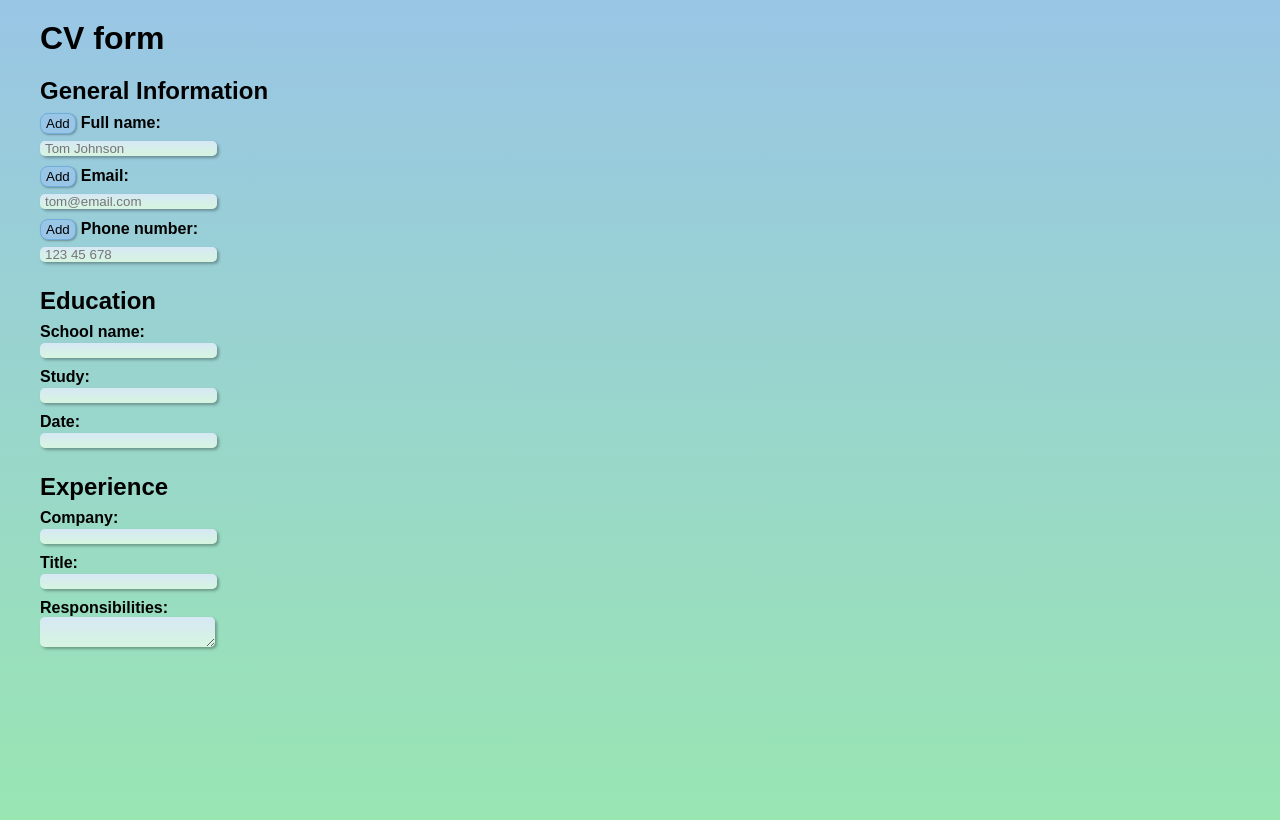
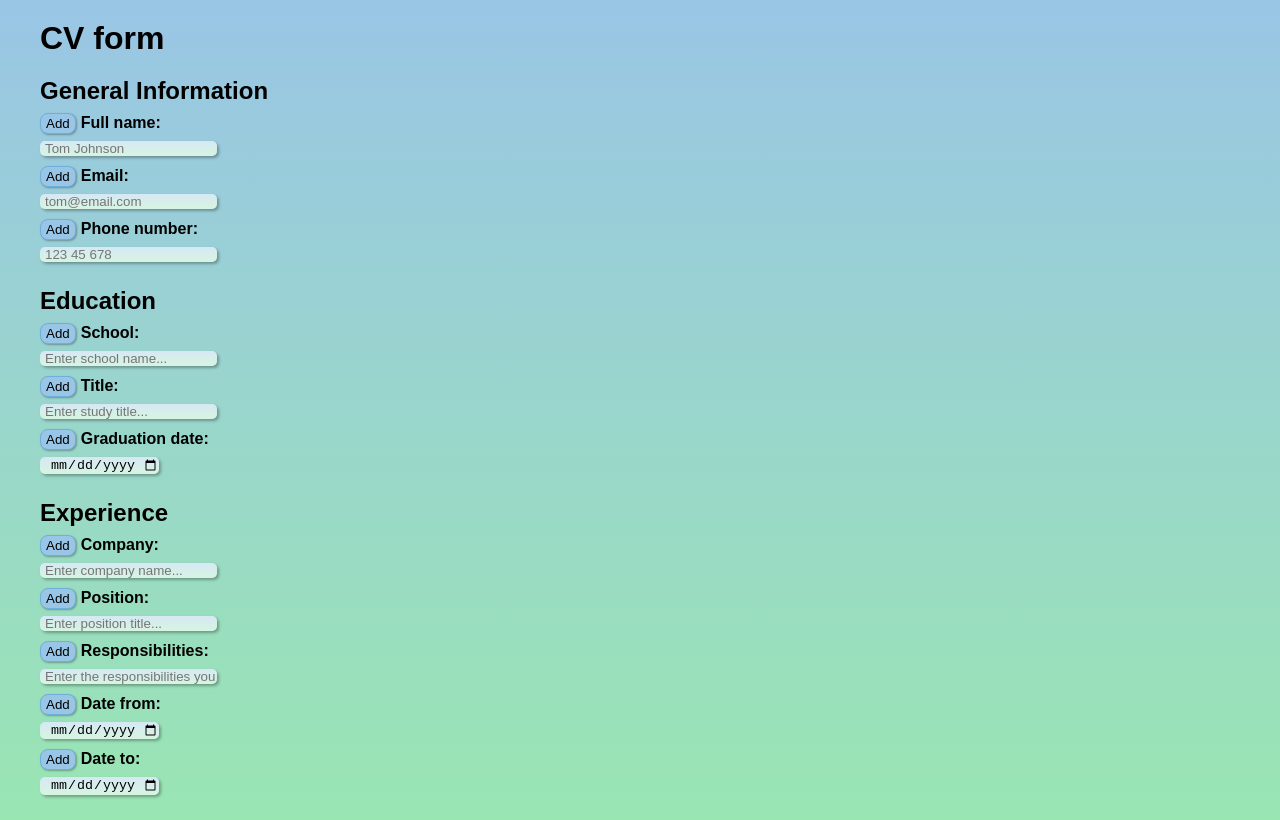
Before and after one commit to biandresen/CV_App, a React (Vite) app: page / in a window 1280 px wide. Built offline with nearby package versions, Linux system fonts and the light colour scheme.

Commit message:
feat: add all components with features

```diff
--- a/src/components/CVApp.jsx
+++ b/src/components/CVApp.jsx
@@ -8,6 +8,14 @@ function CVApp() {
     name: false,
     email: false,
     phone: false,
+    school: false,
+    title: false,
+    gradDate: false,
+    company: false,
+    position: false,
+    responsibilities: false,
+    dateFrom: false,
+    dateTo: false,
   });
 
   const alertMessage = "Write something before adding";
@@ -27,6 +35,46 @@ function CVApp() {
     setFilled({ ...filled, phone: !filled.phone });
   };
 
+  const handleSchoolClick = (schoolInput) => {
+    if (schoolInput.trim() == "") return alert(alertMessage);
+    setFilled({ ...filled, school: !filled.school });
+  };
+
+  const handleTitleClick = (titleInput) => {
+    if (titleInput.trim() == "") return alert(alertMessage);
+    setFilled({ ...filled, title: !filled.title });
+  };
+
+  const handleGradDateClick = (gradDateInput) => {
+    if (gradDateInput.trim() == "") return alert(alertMessage);
+    setFilled({ ...filled, gradDate: !filled.gradDate });
+  };
+
+  const handleCompanyClick = (companyInput) => {
+    if (companyInput.trim() == "") return alert(alertMessage);
+    setFilled({ ...filled, company: !filled.company });
+  };
+
+  const handlePositionClick = (positionInput) => {
+    if (positionInput.trim() == "") return alert(alertMessage);
+    setFilled({ ...filled, position: !filled.position });
+  };
+
+  const handleResponsibilitiesClick = (responsibilitiesInput) => {
+    if (responsibilitiesInput.trim() == "") return alert(alertMessage);
+    setFilled({ ...filled, responsibilities: !filled.responsibilities });
+  };
+
+  const handleDateFromClick = (dateFromInput) => {
+    if (dateFromInput.trim() == "") return alert(alertMessage);
+    setFilled({ ...filled, dateFrom: !filled.dateFrom });
+  };
+
+  const handleDateToClick = (dateToInput) => {
+    if (dateToInput.trim() == "") return alert(alertMessage);
+    setFilled({ ...filled, dateTo: !filled.dateTo });
+  };
+
   return (
     <div>
       <h1>CV form</h1>
@@ -38,8 +86,27 @@ function CVApp() {
         handleEmailClick={handleEmailClick}
         handlePhoneClick={handlePhoneClick}
       />
-      <Education />
-      <Experience />
+      <Education
+        schoolFilled={filled.school}
+        titleFilled={filled.title}
+        studyFilled={filled.study}
+        gradDateFilled={filled.gradDate}
+        handleSchoolClick={handleSchoolClick}
+        handleTitleClick={handleTitleClick}
+        handleGradDateClick={handleGradDateClick}
+      />
+      <Experience
+        companyFilled={filled.company}
+        positionFilled={filled.position}
+        responsibilitiesFilled={filled.responsibilities}
+        dateFromFilled={filled.dateFrom}
+        dateToFilled={filled.dateTo}
+        handleCompanyClick={handleCompanyClick}
+        handlePositionClick={handlePositionClick}
+        handleResponsibilitiesClick={handleResponsibilitiesClick}
+        handleDateFromClick={handleDateFromClick}
+        handleDateToClick={handleDateToClick}
+      />
     </div>
   );
 }
--- a/src/components/Education.jsx
+++ b/src/components/Education.jsx
@@ -1,18 +1,91 @@
 import { useState } from "react";
 
-export default function Education() {
+export default function Education({
+  schoolFilled,
+  titleFilled,
+  gradDateFilled,
+  handleSchoolClick,
+  handleTitleClick,
+  handleGradDateClick,
+}) {
+  const [schoolInput, setSchoolInput] = useState("");
+  const [titleInput, setTitleInput] = useState("");
+  const [gradDateInput, setGradDateInput] = useState("");
+
+  const handleSchoolChange = (e) => {
+    setSchoolInput(e.target.value);
+  };
+
+  const handleTitleChange = (e) => {
+    setTitleInput(e.target.value);
+  };
+
+  const handleGradDateChange = (e) => {
+    setGradDateInput(e.target.value);
+  };
+
   return (
     <section>
       <h2>Education</h2>
-      <label htmlFor="schoolName">School name:</label>
+      <button onClick={() => handleSchoolClick(schoolInput)}>
+        {schoolFilled ? "Edit" : "Add"}
+      </button>
+      <label htmlFor="school">School: </label>
+      <span style={schoolFilled ? { display: "inline" } : { display: "none" }}>
+        {" "}
+        {schoolInput}
+      </span>
+      <br style={schoolFilled ? { display: "none" } : { display: "inline" }} />
+      <input
+        style={schoolFilled ? { display: "none" } : { display: "inline" }}
+        value={schoolInput}
+        onChange={handleSchoolChange}
+        id="school"
+        type="text"
+        placeholder="Enter school name..."
+      />
       <br />
-      <input id="schoolName" type="text" /> <br />
-      <label htmlFor="study">Study: </label>
+
+      <button onClick={() => handleTitleClick(titleInput)}>
+        {titleFilled ? "Edit" : "Add"}
+      </button>
+      <label htmlFor="title">Title: </label>
+      <span style={titleFilled ? { display: "inline" } : { display: "none" }}>
+        {" "}
+        {titleInput}
+      </span>
+      <br style={titleFilled ? { display: "none" } : { display: "inline" }} />
+      <input
+        style={titleFilled ? { display: "none" } : { display: "inline" }}
+        value={titleInput}
+        onChange={handleTitleChange}
+        id="title"
+        type="text"
+        placeholder="Enter study title..."
+      />
       <br />
-      <input id="study" type="text" /> <br />
-      <label htmlFor="studyDate">Date: </label>
+
+      <button onClick={() => handleGradDateClick(gradDateInput)}>
+        {gradDateFilled ? "Edit" : "Add"}
+      </button>
+      <label htmlFor="gradDate">Graduation date: </label>
+      <span
+        style={gradDateFilled ? { display: "inline" } : { display: "none" }}
+      >
+        {" "}
+        {gradDateInput}
+      </span>
+      <br
+        style={gradDateFilled ? { display: "none" } : { display: "inline" }}
+      />
+      <input
+        style={gradDateFilled ? { display: "none" } : { display: "inline" }}
+        value={gradDateInput}
+        onChange={handleGradDateChange}
+        id="date"
+        type="date"
+      />
       <br />
-      <input id="studyDate" type="text" />
     </section>
   );
 }
--- a/src/components/Experience.jsx
+++ b/src/components/Experience.jsx
@@ -1,18 +1,158 @@
 import { useState } from "react";
 
-export default function Experience() {
+export default function Experience({
+  companyFilled,
+  positionFilled,
+  responsibilitiesFilled,
+  dateFromFilled,
+  dateToFilled,
+  handleCompanyClick,
+  handlePositionClick,
+  handleResponsibilitiesClick,
+  handleDateFromClick,
+  handleDateToClick,
+}) {
+  const [companyInput, setCompanyInput] = useState("");
+  const [positionInput, setPositionInput] = useState("");
+  const [responsibilitiesInput, setResponsibilitiesInput] = useState("");
+  const [dateFromInput, setDateFromInput] = useState("");
+  const [dateToInput, setDateToInput] = useState("");
+
+  const handleCompanyChange = (e) => {
+    setCompanyInput(e.target.value);
+  };
+
+  const handlePositionChange = (e) => {
+    setPositionInput(e.target.value);
+  };
+
+  const handleResponsibilitiesChange = (e) => {
+    setResponsibilitiesInput(e.target.value);
+  };
+
+  const handleDateFromChange = (e) => {
+    setDateFromInput(e.target.value);
+  };
+
+  const handleDateToChange = (e) => {
+    setDateToInput(e.target.value);
+  };
+
   return (
     <section>
       <h2>Experience</h2>
-      <label htmlFor="company">Company:</label>
+      <button onClick={() => handleCompanyClick(companyInput)}>
+        {companyFilled ? "Edit" : "Add"}
+      </button>
+      <label htmlFor="company">Company: </label>
+      <span style={companyFilled ? { display: "inline" } : { display: "none" }}>
+        {" "}
+        {companyInput}
+      </span>
+      <br style={companyFilled ? { display: "none" } : { display: "inline" }} />
+      <input
+        style={companyFilled ? { display: "none" } : { display: "inline" }}
+        value={companyInput}
+        onChange={handleCompanyChange}
+        id="company"
+        type="text"
+        placeholder="Enter company name..."
+      />
       <br />
-      <input id="company" type="text" /> <br />
-      <label htmlFor="title">Title: </label>
+
+      <button onClick={() => handlePositionClick(positionInput)}>
+        {positionFilled ? "Edit" : "Add"}
+      </button>
+      <label htmlFor="position">Position: </label>
+      <span
+        style={positionFilled ? { display: "inline" } : { display: "none" }}
+      >
+        {" "}
+        {positionInput}
+      </span>
+      <br
+        style={positionFilled ? { display: "none" } : { display: "inline" }}
+      />
+      <input
+        style={positionFilled ? { display: "none" } : { display: "inline" }}
+        value={positionInput}
+        onChange={handlePositionChange}
+        id="position"
+        type="text"
+        placeholder="Enter position title..."
+      />
       <br />
-      <input id="title" type="text" /> <br />
+
+      <button
+        onClick={() => handleResponsibilitiesClick(responsibilitiesInput)}
+      >
+        {responsibilitiesFilled ? "Edit" : "Add"}
+      </button>
       <label htmlFor="responsibilities">Responsibilities: </label>
+      <span
+        style={
+          responsibilitiesFilled ? { display: "inline" } : { display: "none" }
+        }
+      >
+        {" "}
+        {responsibilitiesInput}
+      </span>
+      <br
+        style={
+          responsibilitiesFilled ? { display: "none" } : { display: "inline" }
+        }
+      />
+      <input
+        style={
+          responsibilitiesFilled ? { display: "none" } : { display: "inline" }
+        }
+        value={responsibilitiesInput}
+        onChange={handleResponsibilitiesChange}
+        id="responsibilities"
+        type="text"
+        placeholder="Enter the responsibilities you had..."
+      />
       <br />
-      <textarea id="responsibilities"></textarea>
+
+      <button onClick={() => handleDateFromClick(dateFromInput)}>
+        {dateFromFilled ? "Edit" : "Add"}
+      </button>
+      <label htmlFor="dateFrom">Date from: </label>
+      <span
+        style={dateFromFilled ? { display: "inline" } : { display: "none" }}
+      >
+        {" "}
+        {dateFromInput}
+      </span>
+      <br
+        style={dateFromFilled ? { display: "none" } : { display: "inline" }}
+      />
+      <input
+        style={dateFromFilled ? { display: "none" } : { display: "inline" }}
+        value={dateFromInput}
+        onChange={handleDateFromChange}
+        id="dateFrom"
+        type="date"
+      />
+      <br />
+
+      <button onClick={() => handleDateToClick(dateToInput)}>
+        {dateToFilled ? "Edit" : "Add"}
+      </button>
+      <label htmlFor="dateTo">Date to: </label>
+      <span style={dateToFilled ? { display: "inline" } : { display: "none" }}>
+        {" "}
+        {dateToInput}
+      </span>
+      <br style={dateToFilled ? { display: "none" } : { display: "inline" }} />
+      <input
+        style={dateToFilled ? { display: "none" } : { display: "inline" }}
+        value={dateToInput}
+        onChange={handleDateToChange}
+        id="dateTo"
+        type="date"
+      />
+      <br />
     </section>
   );
 }
```
